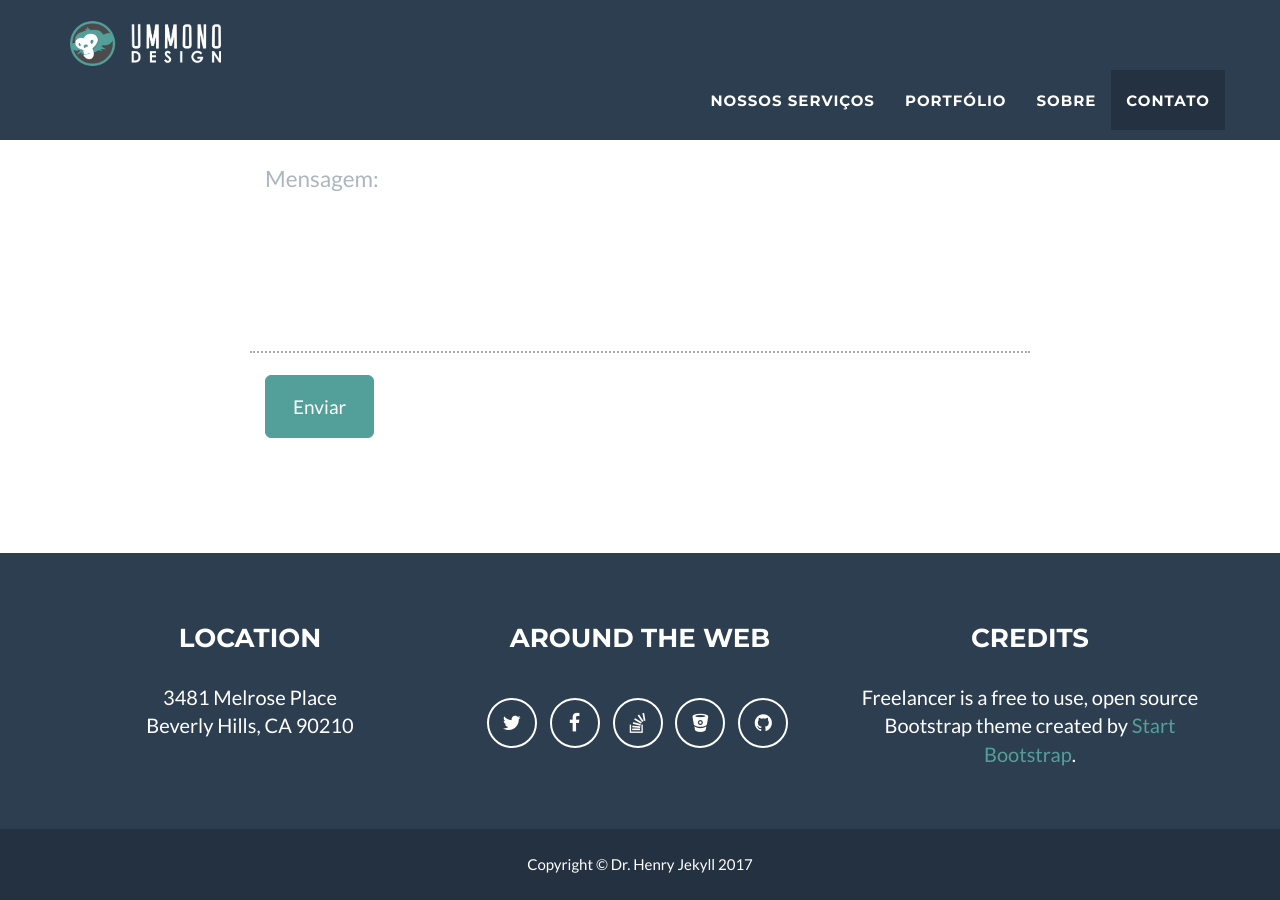
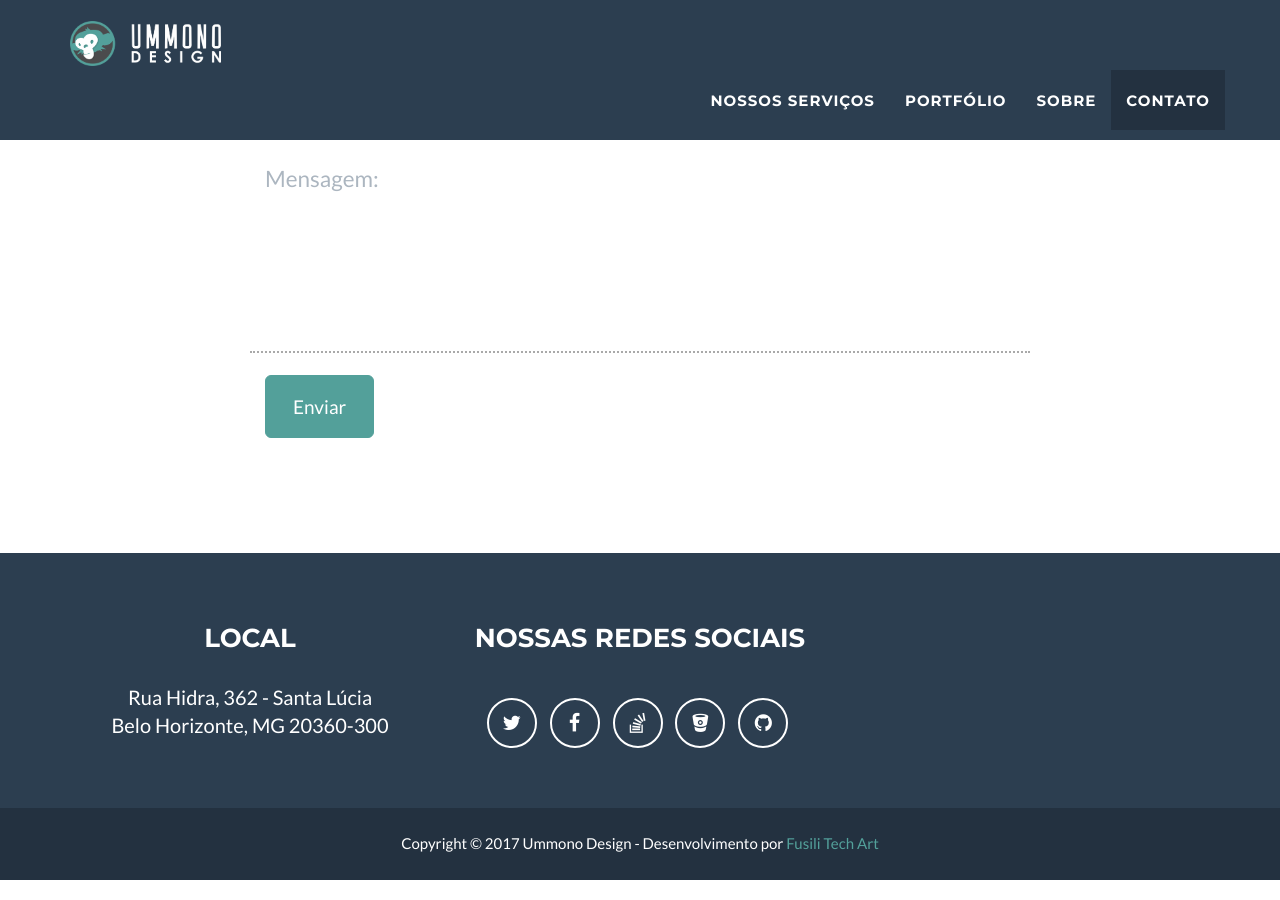
Before and after one commit to GutoPassos/gutopassos.github.io, a Jekyll site: the page built from index.html, in a window 1280 px wide and 900 px high, scrolled down 3102 px. Built offline with Jekyll 4.4.1, drawn with Linux system fonts in a browser that asks for light colours.

Commit message:
Footer address info fixed

```diff
--- a/_config.yml
+++ b/_config.yml
@@ -31,10 +31,10 @@ color:
 
 # Footer settings
 footer:
-  copyright: Dr. Henry Jekyll
-  location: Location
-  social: Around the Web
-  credits: Credits
+  copyright: Ummono Design - Desenvolvimento por <a href="https://fusi.li">Fusili Tech Art</a>
+  location: LOCAL
+  social: NOSSAS REDES SOCIAIS
+  credits:
 
 # Social networks usernames (many more available: google-plus, flickr, dribbble, pinterest, instagram, tumblr, linkedin, etc.)
 social:
@@ -51,11 +51,11 @@ social:
 
 # Postal address (add as many lines as necessary)
 address:
-  - line: 3481 Melrose Place
-  - line: Beverly Hills, CA 90210
+  - line: Rua Hidra, 362 - Santa Lúcia
+  - line: Belo Horizonte, MG 20360-300
 
 # Credits content
-credits: 'Freelancer is a free to use, open source Bootstrap theme created by <a href="http://startbootstrap.com">Start Bootstrap</a>.'
+credits: ''
 
 # Build settings
 markdown: kramdown
--- a/_includes/footer.html
+++ b/_includes/footer.html
@@ -32,7 +32,7 @@
             <div class="container">
                 <div class="row">
                     <div class="col-lg-12">
-                        Copyright &copy; {{ site.footer.copyright }} 20{{ site.time | date: '%y' }}
+                        Copyright &copy; 20{{ site.time | date: '%y' }} {{ site.footer.copyright }}
                     </div>
                 </div>
             </div>
```
